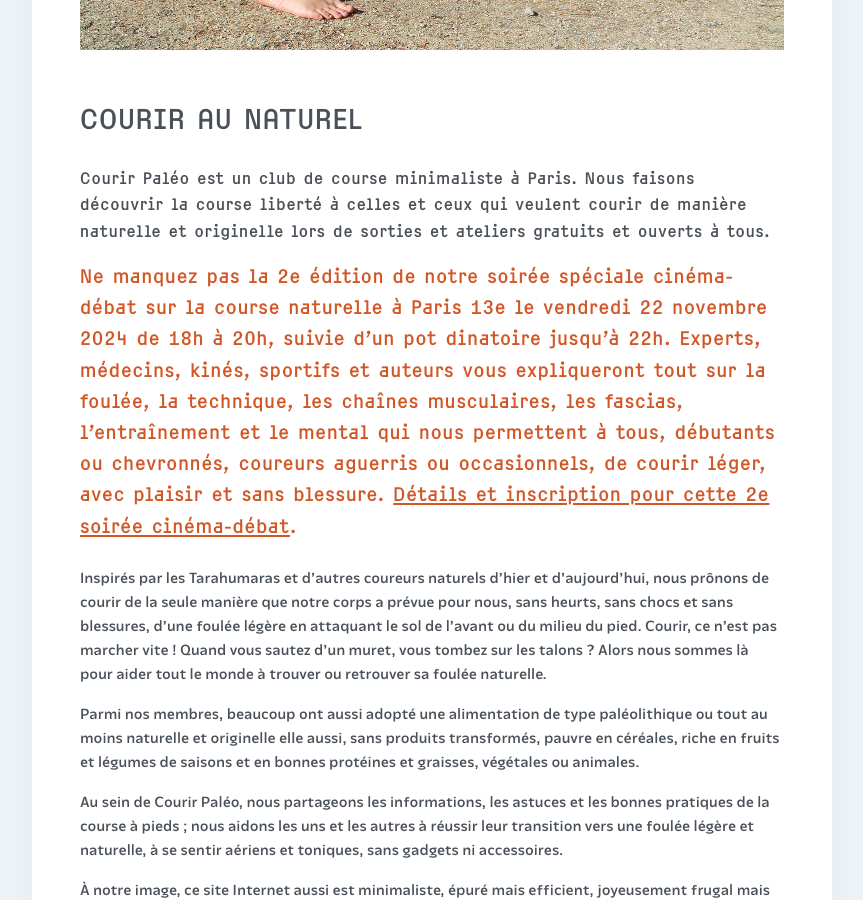
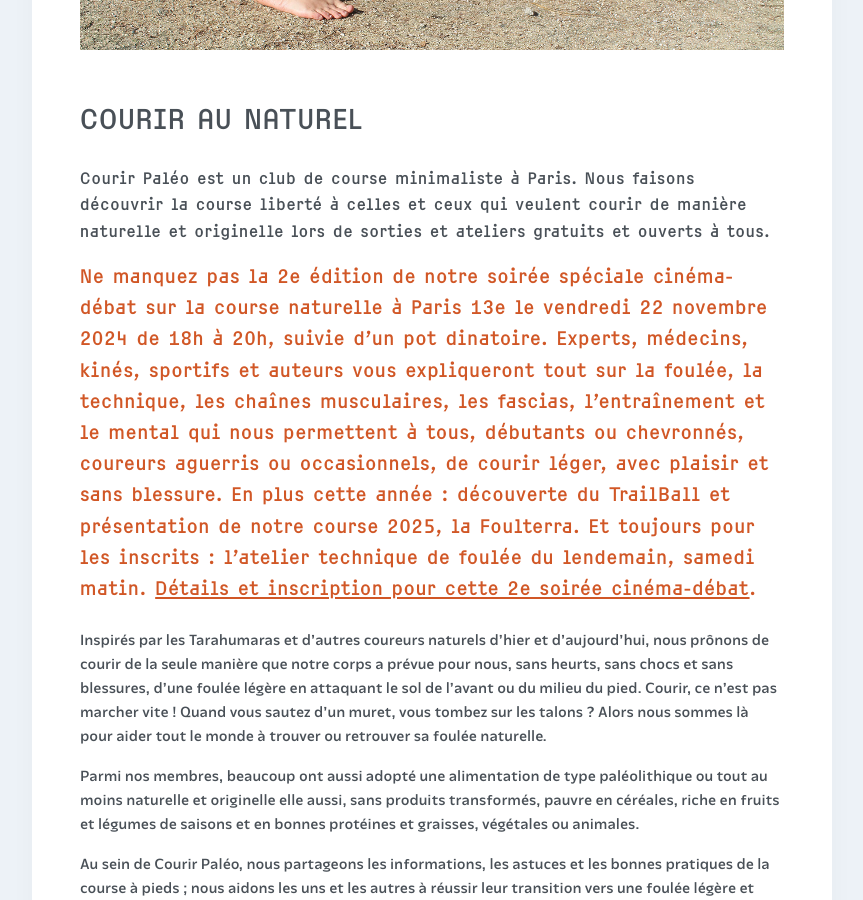
Before and after one commit to courirpaleo/courirpaleo.github.io, a Jekyll site: the page built from index.md, in a window 1280 px wide and 900 px high, scrolled down 364 px. Shown: the whole window, without its empty margins (208-1071 px from the left). Built offline with Jekyll 4.4.1, drawn with Linux system fonts in a browser that asks for light colours; some web fonts are replaced.

Commit message:
Update index.md

```diff
--- a/index.md
+++ b/index.md
@@ -5,7 +5,7 @@
 ![Courir Paleo](/assets/images/CourirPaleo_course_Parc-Montsouris_foulees_1200px.jpg)
 # Courir au naturel
 #### Courir Paléo est un club de course minimaliste à Paris. Nous faisons découvrir la course liberté à celles et ceux qui veulent courir de manière naturelle et originelle lors de sorties et ateliers gratuits et ouverts à tous.
-### Ne manquez pas la 2e édition de notre soirée spéciale cinéma-débat sur la course naturelle à Paris 13e le vendredi 22 novembre 2024 de 18h à 20h, suivie d'un pot dinatoire jusqu'à 22h. Experts, médecins, kinés, sportifs et auteurs vous expliqueront tout sur la foulée, la technique, les chaînes musculaires, les fascias, l'entraînement et le mental qui nous permettent à tous, débutants ou chevronnés, coureurs aguerris ou occasionnels, de courir léger, avec plaisir et sans blessure. [Détails et inscription pour cette 2e soirée cinéma-débat](https://my.weezevent.com/2e-soiree-cinema-debat-courir-paleo).
+### Ne manquez pas la 2e édition de notre soirée spéciale cinéma-débat sur la course naturelle à Paris 13e le vendredi 22 novembre 2024 de 18h à 20h, suivie d'un pot dinatoire. Experts, médecins, kinés, sportifs et auteurs vous expliqueront tout sur la foulée, la technique, les chaînes musculaires, les fascias, l'entraînement et le mental qui nous permettent à tous, débutants ou chevronnés, coureurs aguerris ou occasionnels, de courir léger, avec plaisir et sans blessure. En plus cette année : découverte du TrailBall et présentation de notre course 2025, la Foulterra. Et toujours pour les inscrits : l'atelier technique de foulée du lendemain, samedi matin. [Détails et inscription pour cette 2e soirée cinéma-débat](https://my.weezevent.com/2e-soiree-cinema-debat-courir-paleo).
 <br>Inspirés par les Tarahumaras et d’autres coureurs naturels d’hier et d'aujourd'hui, nous prônons de courir de la seule manière que notre corps a prévue pour nous, sans heurts, sans chocs et sans blessures, d’une foulée légère en attaquant le sol de l'avant ou du milieu du pied. Courir, ce n’est pas marcher vite&nbsp;! Quand vous sautez d’un muret, vous tombez sur les talons&nbsp;? Alors nous sommes là pour aider tout le monde à trouver ou retrouver sa foulée naturelle.
 
 Parmi nos membres, beaucoup ont aussi adopté une alimentation de type paléolithique ou tout au moins naturelle et originelle elle aussi, sans produits transformés, pauvre en céréales, riche en fruits et légumes de saisons et en bonnes protéines et graisses, végétales ou animales.
```
